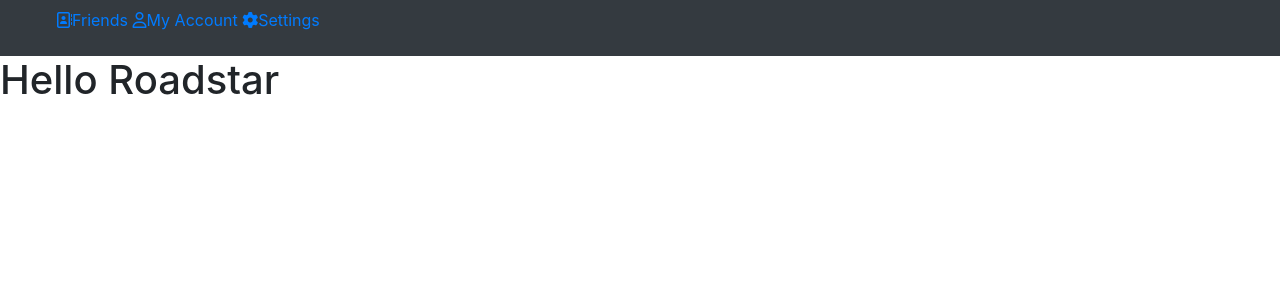
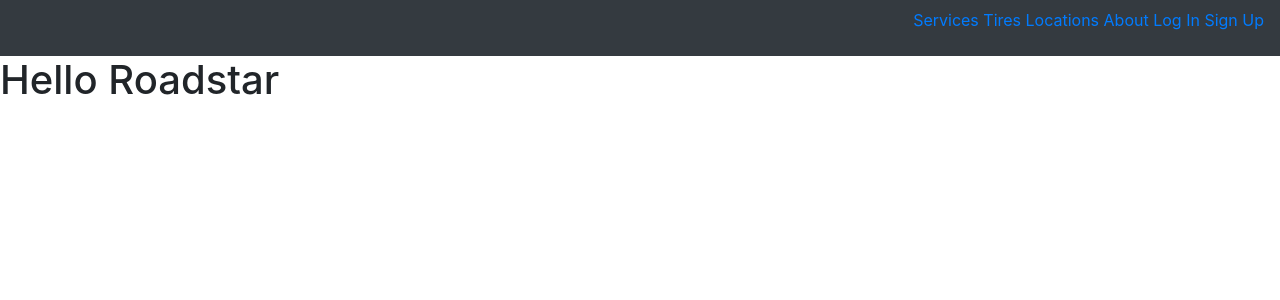
Before and after one commit to zsiskos/roadstartire, a Django app: page / in a window 1280 px wide. Shown: the top 300 px of the page. Run offline with Django 3.2, Linux system fonts and the light colour scheme; some libraries are stand-ins or nearby versions.

Commit message:
Update navbar

```diff
--- a/main_app/static/css/base.css
+++ b/main_app/static/css/base.css
@@ -1,5 +1,5 @@
-nav {
+.navbar {
   display: flex;
-  justify-content: space-between;
+  justify-content: flex-end;
   align-items: center;
 }
--- a/main_app/templates/base.html
+++ b/main_app/templates/base.html
@@ -1,4 +1,4 @@
-{% load static%}
+{% load static %}
 
 <!DOCTYPE html>
 <html lang="en">
@@ -11,11 +11,14 @@
   <title>RoadStarTire</title>
 </head>
 <body>
-  <nav class='navbar navbar-expand-lg navbar-dark bg-dark'>
+  <nav class='navbar navbar-dark bg-dark'>
     <ul class="nav-links">
-      <a href="#"><i class="far fa-address-book"></i>Friends</a>
-      <a href="#"><i class="far fa-user"></i></i>My Account</a>
-      <a href="#"><i class="fas fa-cog"></i>Settings</a>
+      <a href="#"></i>Services</a>
+      <a href="#"></i>Tires</a>
+      <a href="#"></i>Locations</a>
+      <a href="#"></i>About</a>
+      <a href="#"></i>Log In</a>
+      <a href="#"></i>Sign Up</a>
     </ul>
   </nav>
   <main>
--- a/main_app/views.py
+++ b/main_app/views.py
@@ -1,4 +1,5 @@
 from django.shortcuts import render
+from django.contrib.auth.forms import UserCreationForm, UserChangeForm
 
 # Create your views here.
 
@@ -6,4 +7,18 @@ def home(req):
   return render(req, 'home.html')
 
 def signup(req):
-  return render(req, 'signup.html')
+    #error_message = ''
+    if req.method == 'POST':
+        # This is how to create a 'user' form object that includes the data from the browser
+        form = UserCreationForm(req.POST)
+        if form.is_valid():
+            user = form.save() # Add the user to the database
+            login(req, user) # Log a user in via code
+            return redirect('home')
+    #     else:
+    #         error_message = 'Invalid sign up - try again'
+    # # A bad POST or a GET request, so render signup.html with an empty form
+    # form = UserCreationForm()
+    # context = {'form': form, 'error_message': error_message}
+    # return render(req, 'registration/signup.html', context) # redirect to login page
+    return render(req, 'signup.html') # redirect to login page
```
